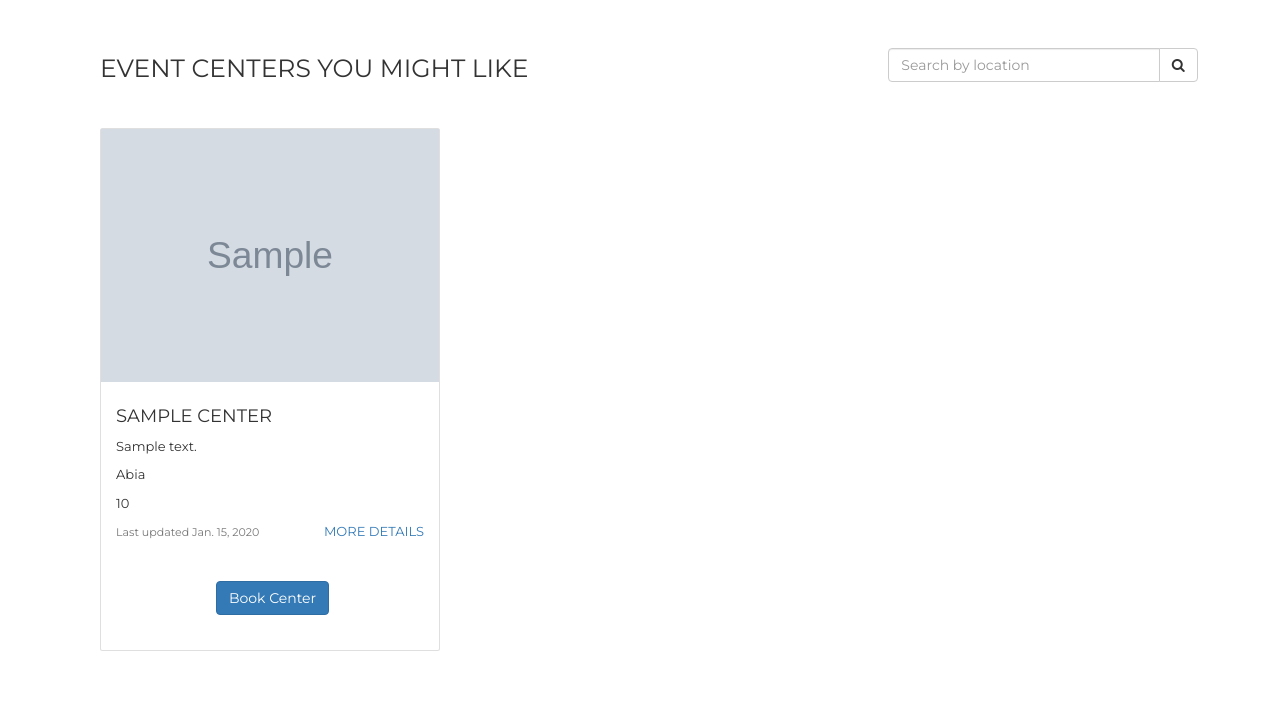
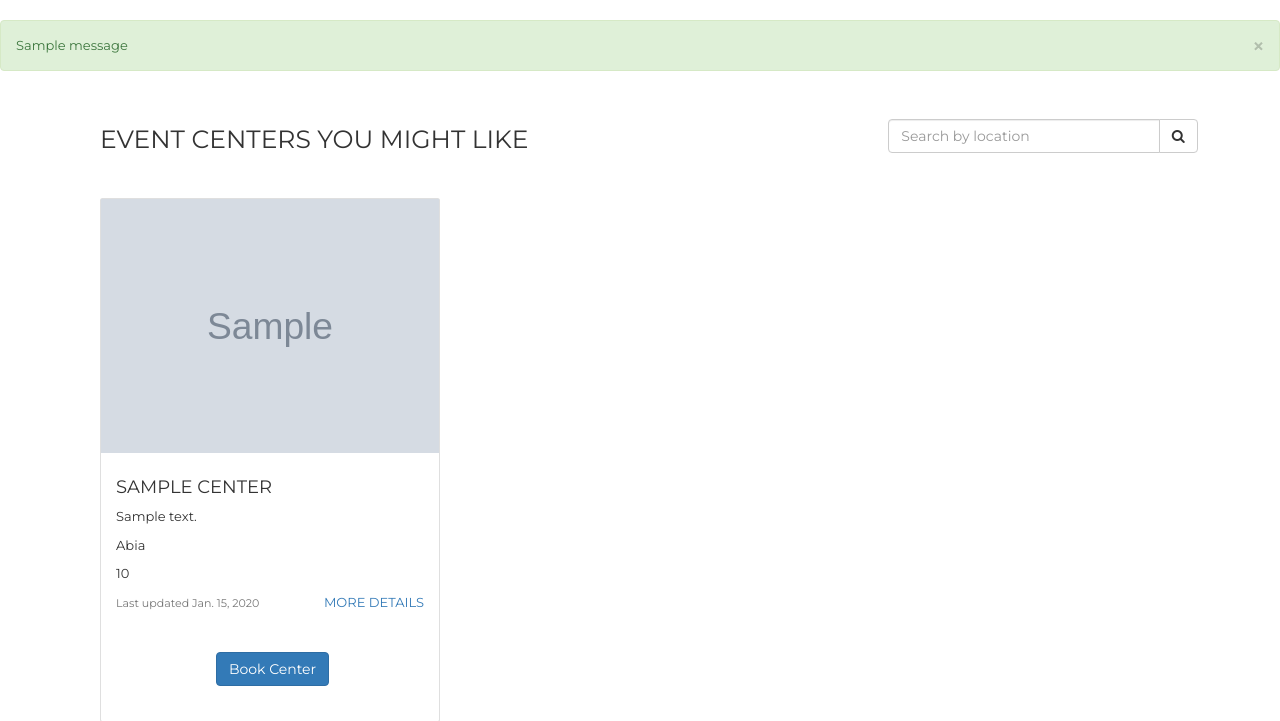
Before and after one commit to gbolly/EventDiary, a Django app: page /center/ in a window 1280 px wide. Shown: the part 74-795 px from the top of the page. Run offline with Django 3.2, Linux system fonts and the light colour scheme; a user stored in the database is signed in; tables that the repository leaves empty hold one stand-in row (values such as "Sample post"); grey boxes marked "Sample" are stand-in pictures; one stand-in notice (Sample message) is shown; parts of the project's set-up code (start-up, migrations or seed data) failed here and were passed over; some libraries are stand-ins or nearby versions.

Commit message:
Add messages to center listing

```diff
--- a/web/centers/templates/center_listing.html
+++ b/web/centers/templates/center_listing.html
@@ -9,6 +9,16 @@
 {% block main %}
     <!-- deals listing section -->
     <div class="row top">
+        {% if messages %}
+            <div class="col-sm-12 no-left">
+                {% for message in messages %}
+                    <div class="alert alert-{{ message.tags }}">
+                        <a class="close" data-dismiss="alert">×</a>
+                        {{ message|safe }}
+                    </div>
+                {% endfor %}
+            </div>
+        {% endif %}
         <div class="col-md-8">
             <h1 class="header-text">event centers you might like</h1>
         </div>
--- a/web/centers/views.py
+++ b/web/centers/views.py
@@ -2,12 +2,11 @@ import cloudinary
 from django.contrib.auth.decorators import login_required
 from django.contrib.sessions.models import Session
 from django.core.urlresolvers import reverse
-from django.http import Http404, HttpResponseRedirect
+from django.http import Http404, HttpResponseRedirect, HttpResponse
 from django.shortcuts import render, get_object_or_404, render_to_response
-from django.template import RequestContext
+from django.template import RequestContext, Engine
 from django.utils import timezone
-from django.views.generic.base import TemplateView
-from django.views.generic import CreateView
+from django.contrib import messages
 
 from .forms import BookingForm, CenterForm
 from .models import Center, Booking
@@ -56,6 +55,12 @@ def booking_view(request, slug, model_class=Center, form_class=BookingForm, temp
         })
 
 def new_center(request):
+    cls_default_msgs = {
+        'not_signed_in': 'You must be signed in to list your event center',
+        'invalid_param': 'Invalid parameters. \
+                        Please make sure you fill in all fields',
+    }
+
     if request.POST:
         form = CenterForm(request.POST)
         if request.user.is_authenticated():
@@ -67,6 +72,18 @@ def new_center(request):
                 center.date_created = timezone.now()
                 center.date_last_modified = timezone.now()
                 return render(request, 'center_detail.html', {'center': center})
+        else:
+            # Set error context
+            error_msg = cls_default_msgs['not_signed_in']
+            messages.add_message(request, messages.INFO, error_msg)
+
+            # Set template
+            template = Engine.get_default().get_template(
+                'login.html')
+
+            # Set result in RequestContext
+            context = RequestContext(request)
+            return HttpResponse(template.render(context))
     else:
         form = CenterForm()
         return render(request, 'centers/new_center.html', {'form': form})
```
Also changed, not shown: web/authentication/templates/login.html (indentation only).
